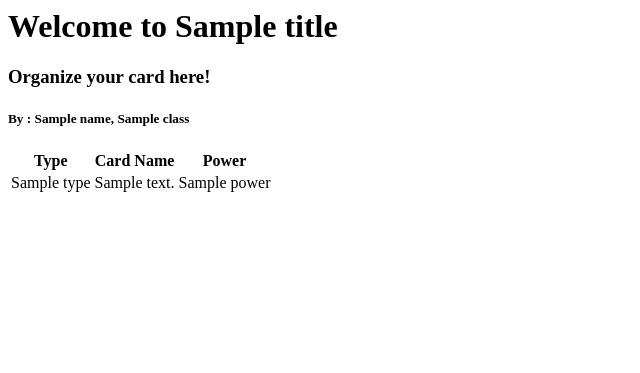
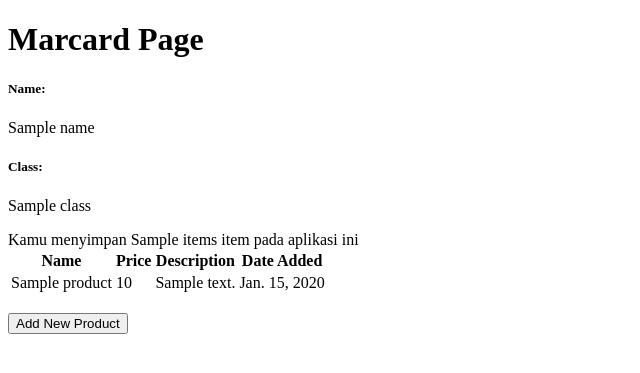
Before and after one commit to gammafarrel/marcard, a Django app: template main/templates/main.html in a window 1280 px wide. Shown: the top 373 px of the page, without its empty margins (0-640 px from the left). Run offline with Django 4.2, Linux system fonts and the light colour scheme; tables that the repository leaves empty hold one stand-in row (values such as "Sample post"); the template is opened without the code that fills it: values that come from a table or form of the project are taken from there, most other values are stand-ins (such as "Sample title", 1, 10 or a date in 2020).

Commit message:
Reverting ke TUGAS 3

```diff
--- a/main/models.py
+++ b/main/models.py
@@ -1,8 +1,10 @@
+from typing import Any
 from django.db import models
 
 # Create your models here.
 
-class Item(models.Model):
+class Product(models.Model):
     name = models.CharField(max_length=255)
-    amount = models.IntegerField()
+    date_added = models.DateField(auto_now_add=True)
+    price = models.IntegerField()
     description = models.TextField()
--- a/main/templates/main.html
+++ b/main/templates/main.html
@@ -1,18 +1,42 @@
-<h1>Welcome to {{ title }}</h1>
+{% extends 'base.html' %}
 
-<h3>Organize your card here!</h3>
+{% block content %}
+    <h1>Marcard Page</h1>
 
-<h5>By : {{ name }}, {{ class }}</h5>
+    <h5>Name:</h5>
+    <p>{{name}}</p>
 
-<table>
-    <tr>
-      <th>Type</th>
-      <th>Card Name</th>
-      <th>Power</th>
-    </tr>
-    <tr>
-      <td>{{ type }}</td>
-      <td>{{ description }}</td>
-      <td>{{ power }}</td>
-    </tr>
+    <h5>Class:</h5>
+    <p>{{class}}</p>
+
+    <h9>Kamu menyimpan {{items}} item pada aplikasi ini</h9>
+
+    <table>
+      <tr>
+          <th>Name</th>
+          <th>Price</th>
+          <th>Description</th>
+          <th>Date Added</th>
+      </tr>
+
+      {% comment %} Berikut cara memperlihatkan data produk di bawah baris ini {% endcomment %}
+
+      {% for product in products %}
+          <tr>
+              <td>{{product.name}}</td>
+              <td>{{product.price}}</td>
+              <td>{{product.description}}</td>
+              <td>{{product.date_added}}</td>
+          </tr>
+      {% endfor %}
   </table>
+
+  <br />
+
+  <a href="{% url 'main:create_product' %}">
+      <button>
+          Add New Product
+      </button>
+  </a>
+
+{% endblock content %}
--- a/main/urls.py
+++ b/main/urls.py
@@ -1,8 +1,12 @@
 from django.urls import path
-from main.views import show_main
-
+from main.views import show_main, create_product, show_xml, show_json, show_xml_by_id, show_json_by_id
 app_name = 'main'
 
 urlpatterns = [
     path('', show_main, name='show_main'),
+    path('create-product', create_product, name='create_product'),
+    path('xml/', show_xml, name='show_xml'),
+    path('json/', show_json, name='show_json'),
+    path('xml/<int:id>/', show_xml_by_id, name='show_xml_by_id'),
+    path('json/<int:id>/', show_json_by_id, name='show_json_by_id'),
 ]
--- a/marcard/urls.py
+++ b/marcard/urls.py
@@ -20,5 +20,5 @@ from django.urls import path, include
 
 urlpatterns = [
     path('admin/', admin.site.urls),
-    path('main/', include('main.urls')),
+    path('', include('main.urls')),
 ]
--- a/requirements.txt
+++ b/requirements.txt
@@ -4,3 +4,4 @@ whitenoise
 psycopg2-binary
 requests
 urllib3
+environ
```
Also changed, not shown: main/views.py (+49 -6 lines), marcard/settings.py (+13 -2 lines), README.md.
